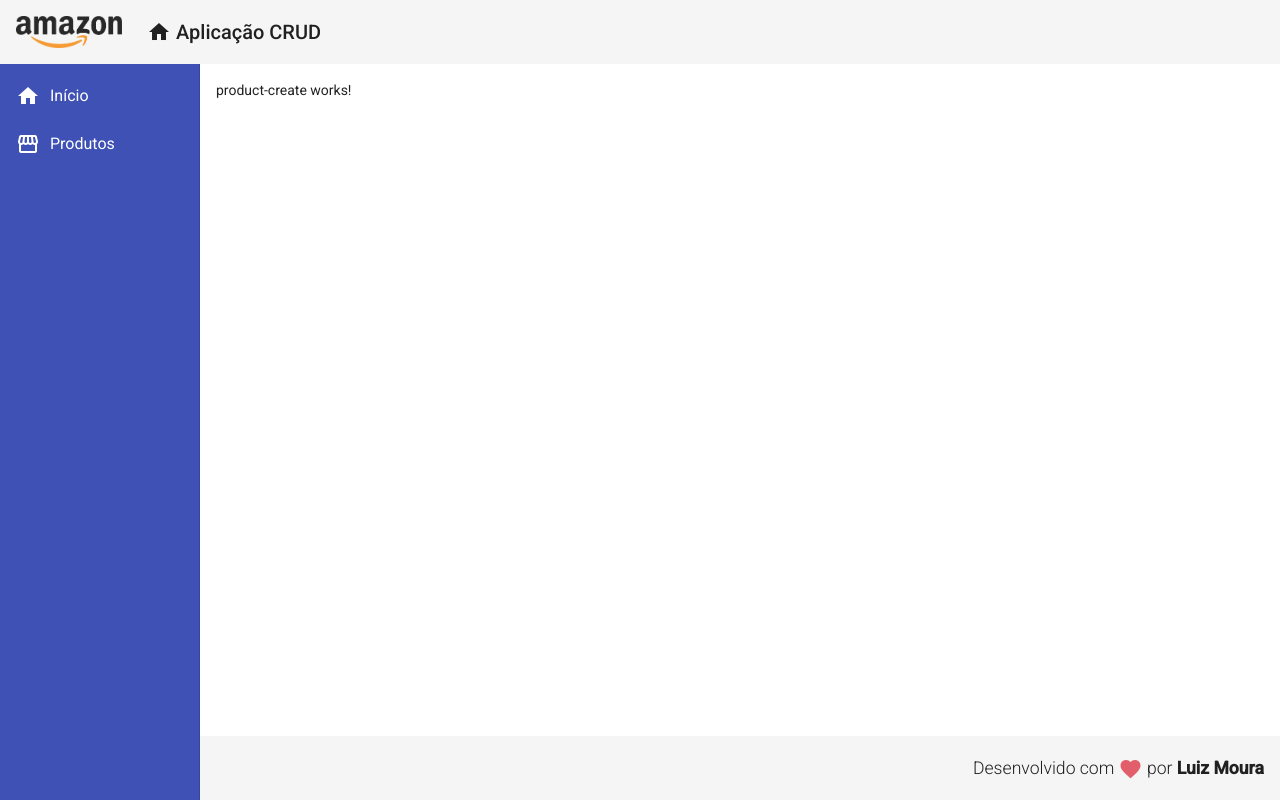
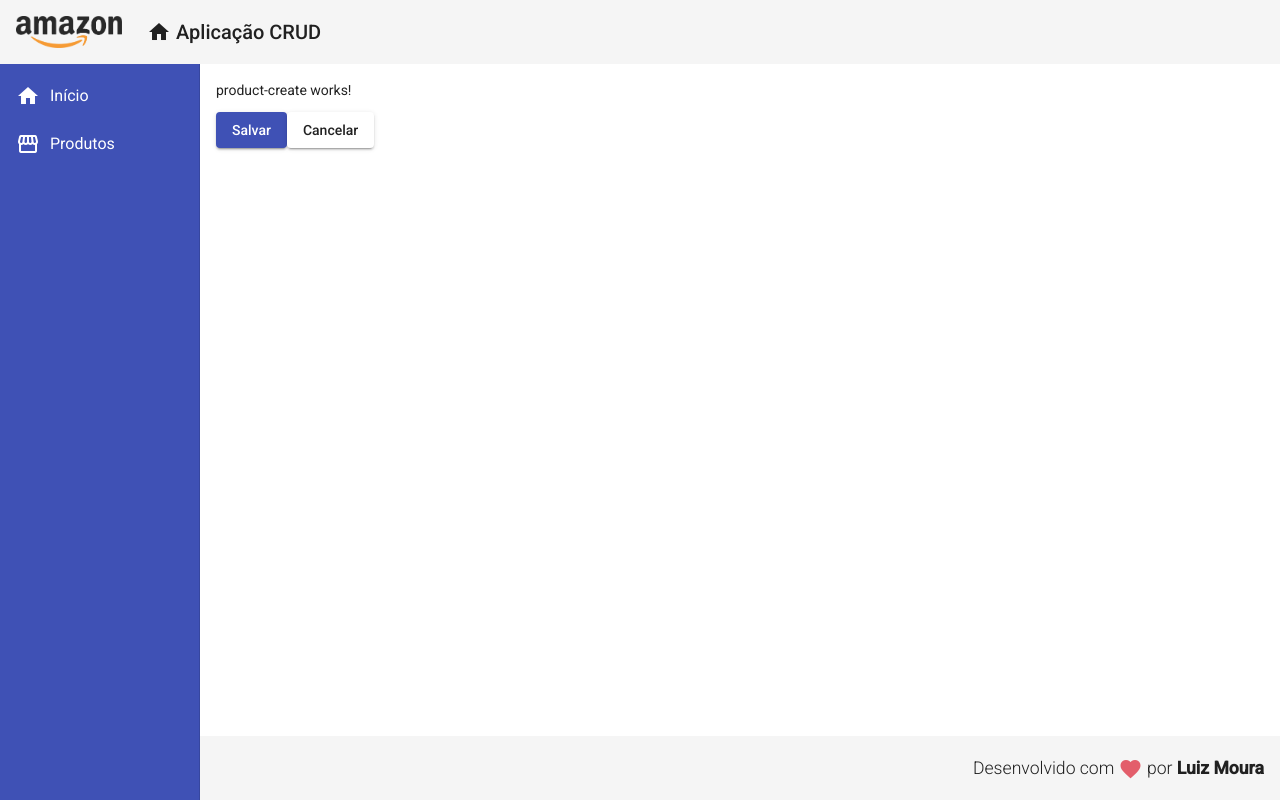
Before and after one commit to luiz-moura/product-angular, an Angular app: page /products/create in a window 1280 px wide. Built offline with nearby package versions, Linux system fonts and the light colour scheme.

Commit message:
feat: create product service

```diff
--- a/src/app/app.module.ts
+++ b/src/app/app.module.ts
@@ -18,6 +18,7 @@
 import { MatListModule } from '@angular/material/list';
 import { MatCardModule } from '@angular/material/card';
 import { MatButtonModule } from '@angular/material/button';
+import { MatSnackBarModule } from '@angular/material/snack-bar';
 
 @NgModule({
   declarations: [
@@ -39,6 +40,7 @@
     MatListModule,
     MatCardModule,
     MatButtonModule,
+    MatSnackBarModule
   ],
   providers: [],
   bootstrap: [AppComponent]
--- a/src/app/components/product/product-create/product-create.component.html
+++ b/src/app/components/product/product-create/product-create.component.html
@@ -1 +1,4 @@
 <p>product-create works!</p>
+
+<button mat-raised-button (click)="createProduct()" color="primary">Salvar</button>
+<button mat-raised-button (click)="cancel()">Cancelar</button>
--- a/src/app/components/product/product-create/product-create.component.ts
+++ b/src/app/components/product/product-create/product-create.component.ts
@@ -1,3 +1,5 @@
+import { Router } from '@angular/router';
+import { ProductService } from './../product.service';
 import { Component, OnInit } from '@angular/core';
 
 @Component({
@@ -7,9 +9,19 @@
 })
 export class ProductCreateComponent implements OnInit {
 
-  constructor() { }
+  constructor(
+    private productService: ProductService,
+    private router: Router
+  ) { }
 
   ngOnInit(): void {
   }
 
+  createProduct(): void {
+    this.productService.showMessage('Produto criado');
+  }
+
+  cancel(): void {
+    this.router.navigate(['products']);
+  }
 }
--- /dev/null
+++ b/src/app/components/product/product.model.ts
@@ -0,0 +1,5 @@
+export interface Product {
+    id?: number
+    name: string
+    price: number
+}
--- /dev/null
+++ b/src/app/components/product/product.service.ts
@@ -0,0 +1,18 @@
+import { Injectable } from '@angular/core';
+import { MatSnackBar } from '@angular/material/snack-bar';
+
+@Injectable({
+  providedIn: 'root'
+})
+export class ProductService {
+
+  constructor(private snackBar: MatSnackBar) { }
+
+  showMessage(msg: string): void {
+    this.snackBar.open(msg, 'X', {
+      duration: 3000,
+      horizontalPosition: 'right',
+      verticalPosition: 'top'
+    })
+  }
+}
--- a/src/app/views/product-crud/product-crud.component.ts
+++ b/src/app/views/product-crud/product-crud.component.ts
@@ -1,5 +1,5 @@
 import { Component, OnInit } from '@angular/core';
-import { ActivatedRoute, Router } from '@angular/router';
+import { Router } from '@angular/router';
 
 @Component({
   selector: 'app-product-crud',
```
